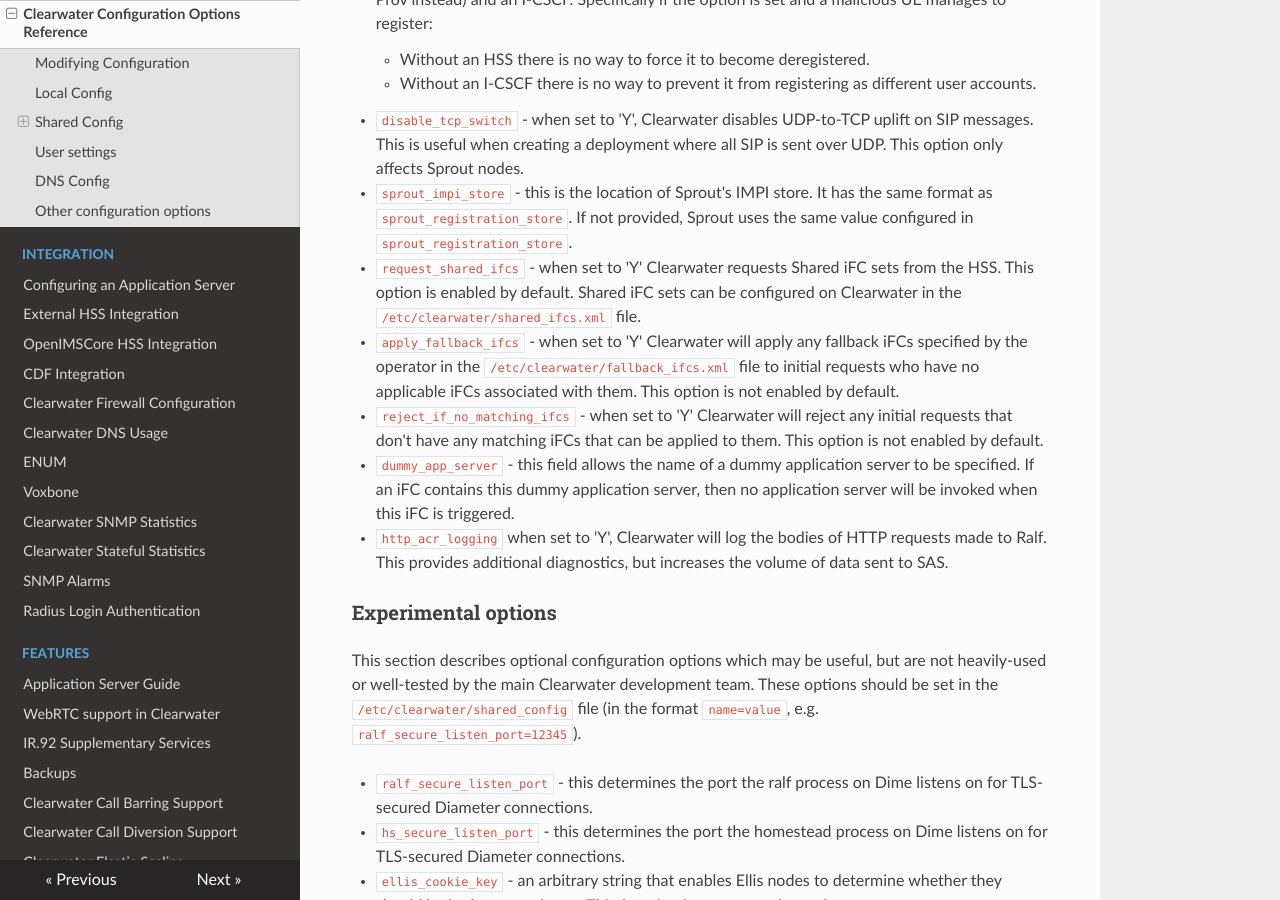
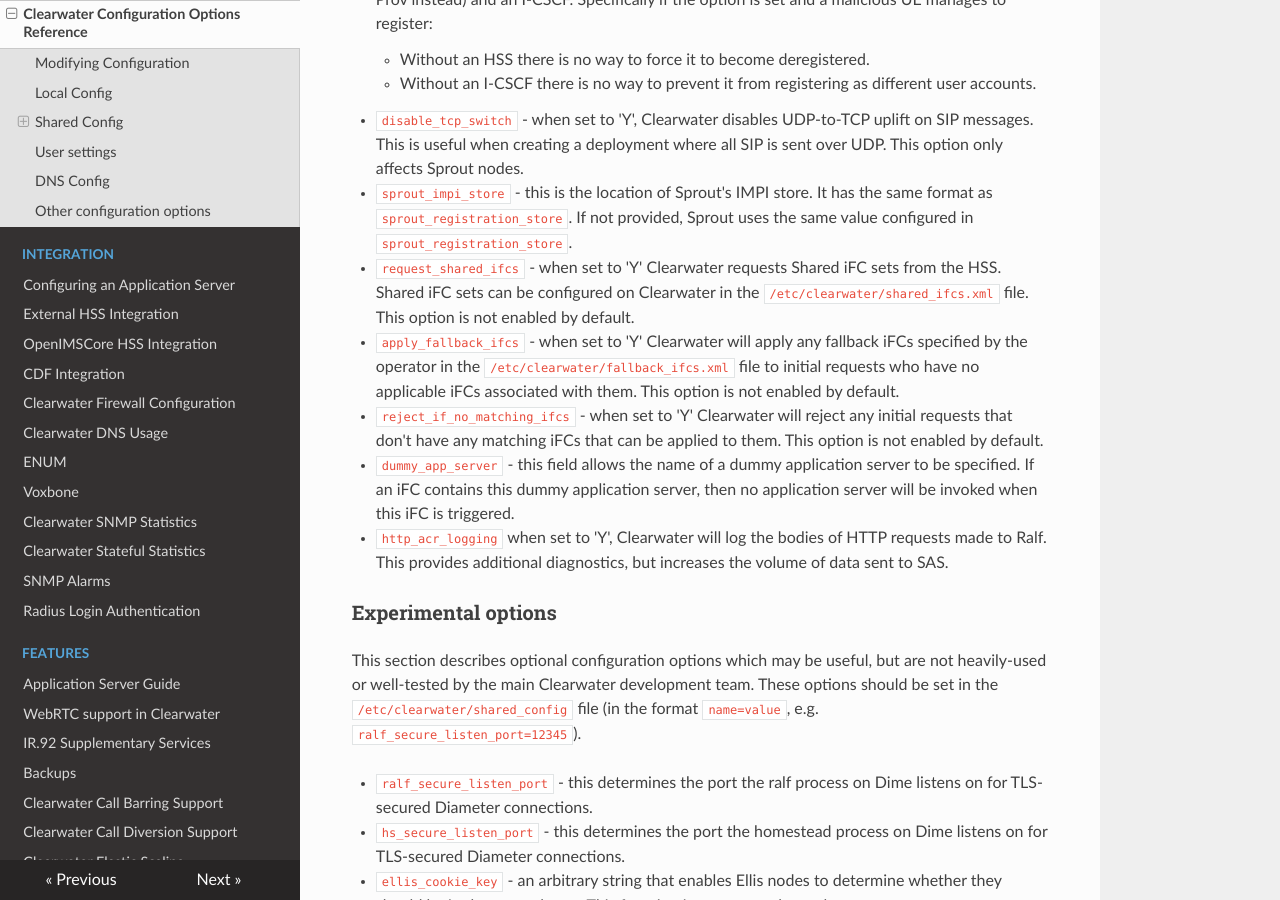
Before and after one commit to Metaswitch/clearwater-readthedocs, an MkDocs documentation site: the page built from docs/Clearwater_Configuration_Options_Reference.md, in a window 1280 px wide and 900 px high, scrolled down 10701 px. Built offline with MkDocs 1.6.1, drawn with Linux system fonts in a browser that asks for light colours; nearby versions of some CDN libraries; old or Windows-style settings are respelled for this version of MkDocs.

Commit message:
Change default value

```diff
--- a/docs/Clearwater_Configuration_Options_Reference.md
+++ b/docs/Clearwater_Configuration_Options_Reference.md
@@ -203,7 +203,7 @@ This section describes optional configuration options, particularly for ensuring
     * Without an I-CSCF there is no way to prevent it from registering as different user accounts.
 * `disable_tcp_switch` - when set to 'Y', Clearwater disables UDP-to-TCP uplift on SIP messages.  This is useful when creating a deployment where all SIP is sent over UDP.  This option only affects Sprout nodes.
 * `sprout_impi_store` - this is the location of Sprout's IMPI store. It has the same format as `sprout_registration_store`. If not provided, Sprout uses the same value configured in `sprout_registration_store`.
-* `request_shared_ifcs` - when set to 'Y' Clearwater requests Shared iFC sets from the HSS. This option is enabled by default. Shared iFC sets can be configured on Clearwater in the `/etc/clearwater/shared_ifcs.xml` file.
+* `request_shared_ifcs` - when set to 'Y' Clearwater requests Shared iFC sets from the HSS. Shared iFC sets can be configured on Clearwater in the `/etc/clearwater/shared_ifcs.xml` file. This option is not enabled by default.
 * `apply_fallback_ifcs` - when set to 'Y' Clearwater will apply any fallback iFCs specified by the operator in the `/etc/clearwater/fallback_ifcs.xml` file to initial requests who have no applicable iFCs associated with them. This option is not enabled by default.
 * `reject_if_no_matching_ifcs` - when set to 'Y' Clearwater will reject any initial requests that don't have any matching iFCs that can be applied to them. This option is not enabled by default.
 * `dummy_app_server` - this field allows the name of a dummy application server to be specified. If an iFC contains this dummy application server, then no application server will be invoked when this iFC is triggered.
```
